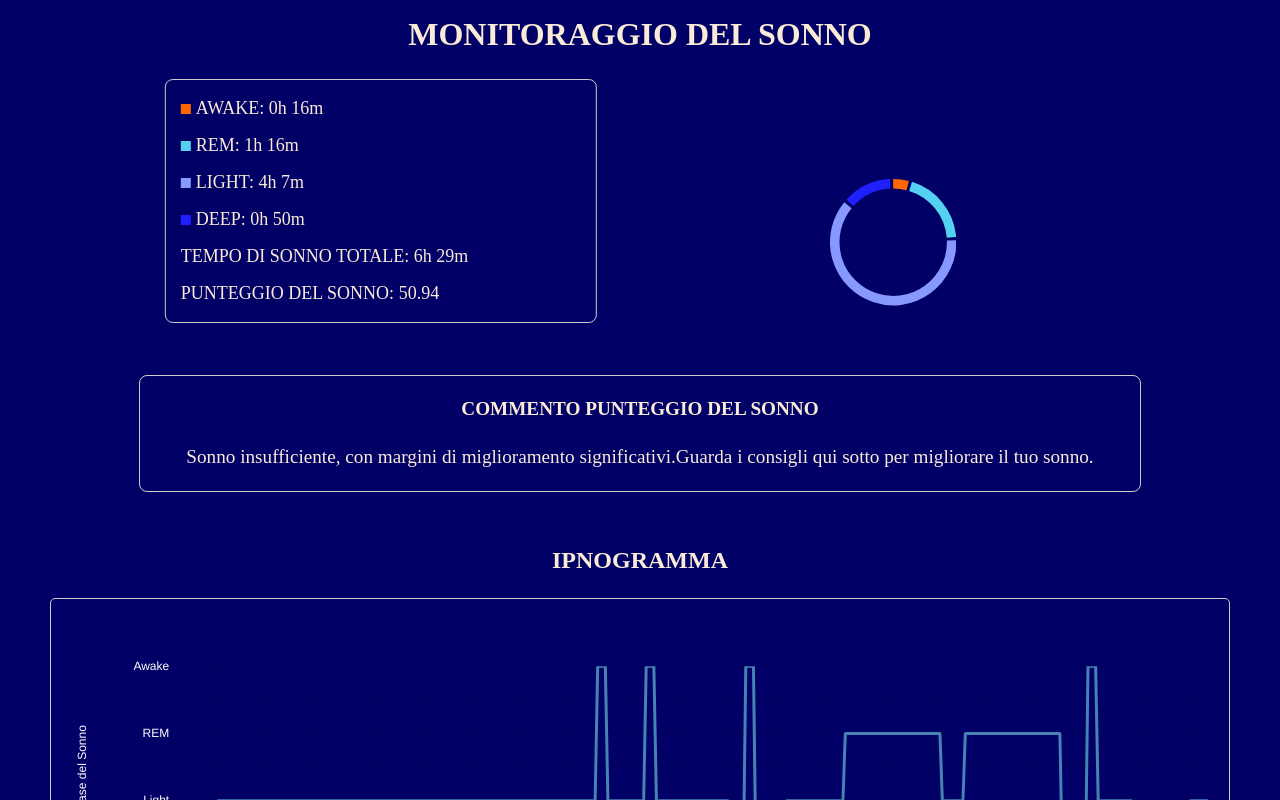
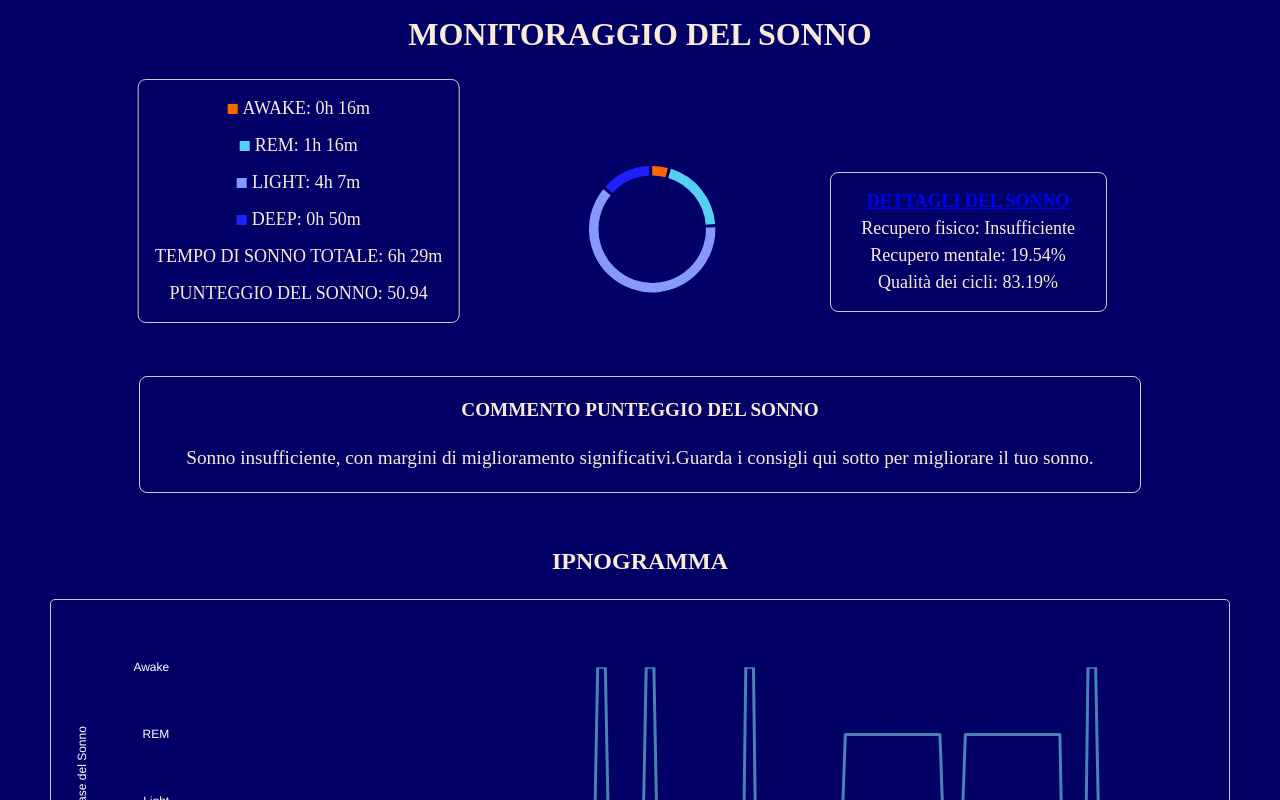
Before and after one commit to SaturnAnton/PROGETTO_REACT_2024-25, a React (Vite) app: page / in a window 1280 px wide. Shown: the top 800 px of the page. Built offline with nearby package versions, Linux system fonts and the light colour scheme.

Commit message:
Aggiunta della pagina per dettagli sonno
Abbiamo creato la pagina per spiegare i parametri del sonno

```diff
--- a/package.json
+++ b/package.json
@@ -16,7 +16,8 @@
     "react": "^19.0.0",
     "react-chartjs-2": "^5.3.0",
     "react-dom": "^19.0.0",
-    "react-minimal-pie-chart": "^9.1.0"
+    "react-minimal-pie-chart": "^9.1.0",
+    "react-router-dom": "^7.5.2"
   },
   "devDependencies": {
     "@eslint/js": "^9.21.0",
--- a/src/main.tsx
+++ b/src/main.tsx
@@ -1,10 +1,18 @@
 import { StrictMode } from 'react'
 import { createRoot } from 'react-dom/client'
 import './index.css'
-import HomePage from './pages/HomePage/HomePage'
+import { HashRouter } from 'react-router-dom'
+import { Route } from 'react-router'
+import { Routes } from 'react-router'
+import './index.css'
+import CountSleep from './pages/HomePage/HomePage.tsx'
 
 createRoot(document.getElementById('root')!).render(
   <StrictMode>
-    <HomePage />
+    <HashRouter>
+      <Routes>
+        <Route path="/" element={<CountSleep />} />
+      </Routes>
+    </HashRouter>
   </StrictMode>,
 )
--- a/src/pages/HomePage/HomePage.css
+++ b/src/pages/HomePage/HomePage.css
@@ -14,8 +14,8 @@
 
 .pie-chart{
   width: 10%;
-  margin-left: 65%;
-  margin-top: -13%;
+  margin-left: 46%;
+  margin-top: -14%;
 }
 
 .value{
@@ -29,10 +29,11 @@
   border-radius: 8px;
   gap: 10px;
   margin: 20px auto;
-  max-width: 400px;
+  max-width: 290px;
   width: 100%;
   padding: 15px;
-  transform: translateX(-60%);
+  transform: translateX(-106%);
+  text-align: center;
 }
 
 .hypnogram {
@@ -69,3 +70,24 @@
 .title3{
   font-weight: bolder;
 }
+
+.sleep-details {
+  color: antiquewhite;
+  font-family: 'Times New Roman', Times, serif;
+  list-style-type: none;
+  font-size: large;
+  border: 1px solid #ccc;
+  border-radius: 8px;
+  gap: 10px;
+  margin: 20px auto;
+  max-width: 245px;
+  width: 100%;
+  padding: 15px;
+  margin-left: 65%;
+  margin-top: -10%;
+  text-align: center;
+}
+
+.title4{
+  font-weight: bolder;
+}
--- a/src/pages/HomePage/HomePage.tsx
+++ b/src/pages/HomePage/HomePage.tsx
@@ -2,6 +2,7 @@ import React, { useEffect, useState } from "react";
 import Papa from "papaparse";
 import { PieChart } from "react-minimal-pie-chart";
 import { Line } from "react-chartjs-2";
+import { Link } from "react-router-dom";
 import {
   ChartOptions,
   Chart as ChartJS,
@@ -178,6 +179,22 @@ const CountSleep: React.FC = () => {
     }
   }
 
+  const calculatePhysicalRecovery = () => {
+    if (totalMinutes === 0) return 0;
+    return (counts.deep / totalMinutes) * 100;
+  };
+
+  const calculateMentalRecovery = () => {
+    if (totalMinutes === 0) return 0;
+    return (counts.rem / totalMinutes) * 100;
+  };
+
+  const calculateCycleQuality = () => {
+    const sleepTime = totalMinutes - counts.awake;
+    if (sleepTime <= 0) return 0;
+    return ((counts.deep + counts.light) / (sleepTime - counts.awake)) * 100;
+  };
+
   const pieChartData = [
     { title: "Awake", value: counts.awake, color: "#FF6600" },
     { title: "REM", value: counts.rem, color: "#54D1F1" },
@@ -269,9 +286,26 @@ const CountSleep: React.FC = () => {
           <li>TEMPO DI SONNO TOTALE: {formatTime(totalMinutes)} </li>
           <li>PUNTEGGIO DEL SONNO: {calculateSleepRate().toFixed(2)}</li>
       </div>
+
       <div className="pie-chart">
         <PieChart data={pieChartData} lineWidth={15} startAngle={270} paddingAngle={3} />
       </div>
+
+      <div className="sleep-details">
+        <Link to='\sleepdet'>
+          <li className="title4">DETTAGLI DEL SONNO</li>
+          </Link>
+            <li>
+              Recupero fisico: {calculatePhysicalRecovery() > 18 && calculatePhysicalRecovery() < 23 ? "Ok" : "Insufficiente"}
+            </li>
+            <li>
+              Recupero mentale: {calculateMentalRecovery().toFixed(2)}%
+            </li>
+            <li>
+              Qualità dei cicli: {calculateCycleQuality().toFixed(2)}%
+            </li>
+        </div>
+
        <div className="comment">
         <p className="title3">COMMENTO PUNTEGGIO DEL SONNO</p>
         <p>{value()}</p>
```
Also changed, not shown: 1 other file (tests, documents, lock files or other folders).
